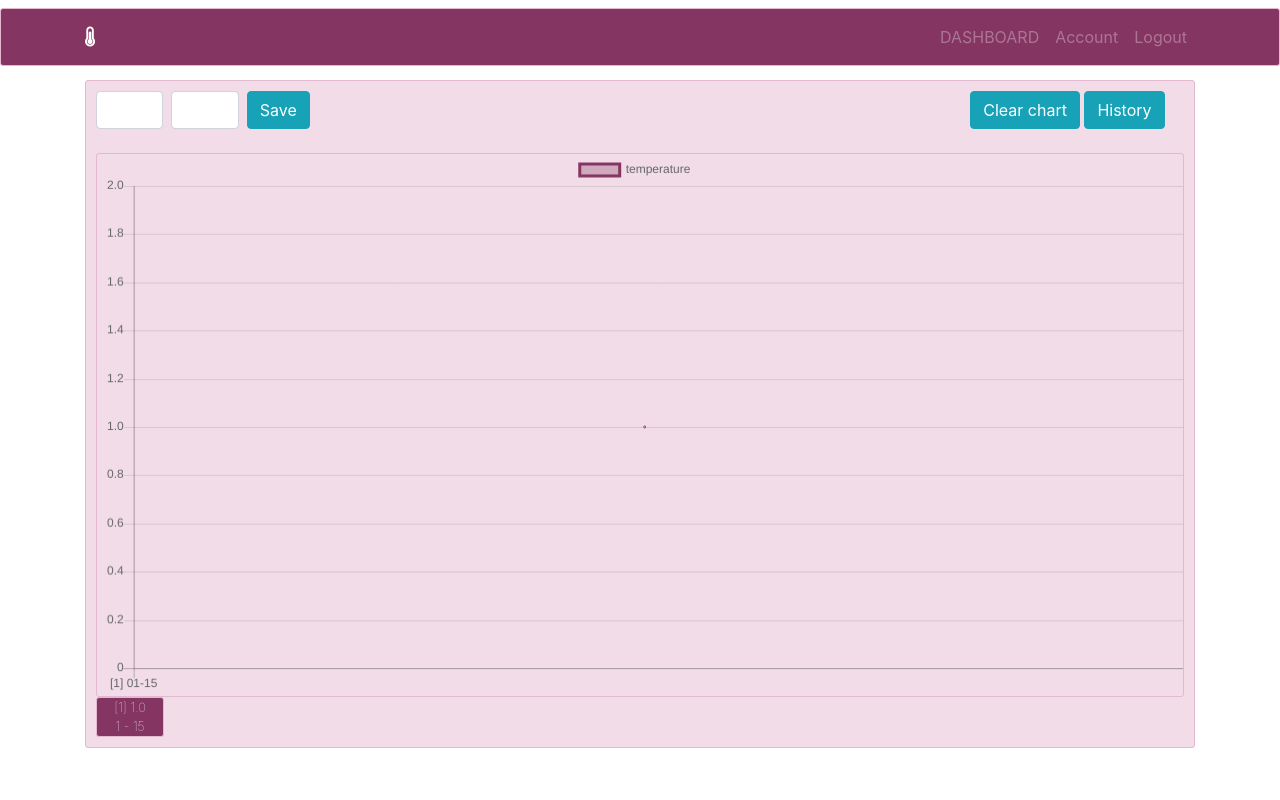
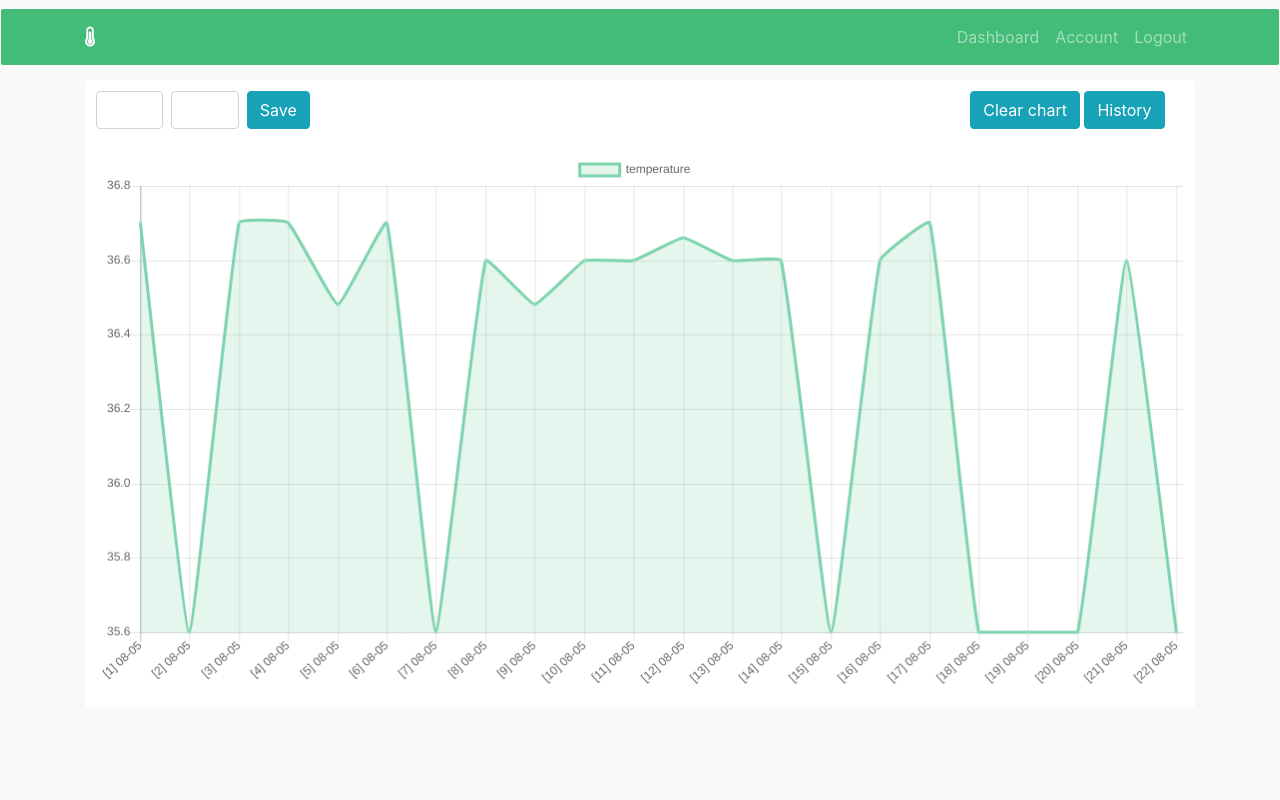
Before and after one commit to michal-siedlecki/tempapp, a Flask app: page /dashboard in a window 1280 px wide. Run offline with Flask 2, Linux system fonts and the light colour scheme; a user stored in the database is signed in; data comes from the database, SQL or seed files in the repository; tables that the repository leaves empty hold one stand-in row (values such as "Sample post"); some libraries are stand-ins or nearby versions.

Commit message:
rename old records fixed

```diff
--- a/tempapp/routes.py
+++ b/tempapp/routes.py
@@ -144,10 +144,13 @@
 @app.route("/archivise")
 def archivise():
 
-    temps = list(x.temp for x in Record.query.filter_by(author=current_user))
-    notes = list(x.notes for x in Record.query.filter_by(author=current_user))
-    passed = OldRecord(record=str(list(zip(temps, notes))), user_id=current_user.id)
-    db.session.add(passed)
+    temps = str(list(x.temp for x in Record.query.filter_by(author=current_user)))
+    notes = str(list(x.notes for x in Record.query.filter_by(author=current_user)))
+    date_list = list(x.date_posted for x in Record.query.filter_by(author=current_user))
+    date_begin = date_list[0]
+    date_end = date_list[-1]
+    old_record = OldRecord(temps=temps, notes=notes, date_begin=date_begin, date_end=date_end, author=current_user)
+    db.session.add(old_record)
     db.session.commit()
     db.session.query(Record).filter_by(author=current_user).delete()
     db.session.commit()
@@ -169,5 +172,5 @@
         record = OldRecord.query.filter_by(id=record_id).first()
         record.name = form.record_name.data
         db.session.commit()
-        flash(f'Record name updated {form.record_name.data}', 'success')
+        flash(f'Record name updated', 'success')
         return redirect(url_for('old_records'))
--- a/tempapp/static/main.css
+++ b/tempapp/static/main.css
@@ -1,5 +1,5 @@
 body {
-  background: #ffffff;
+  background: #F9F9F9;
   color: #000000;
   margin-top: 5rem;
 }
@@ -9,25 +9,24 @@
 }
 
 .bg-steel {
-  background-color: #853562;
+  background-color: #43BC78;
 }
 
 .site-header .navbar-nav .nav-link {
   color: #ffffff;
 }
 
-.site-header, .navbar-nav, .nav-link, .button:hover {
-  opacity: 0.8;
-}
+
 
 .content-section, .navbar, #myChart{
   border-radius: 3px;
   margin-top:0.5em;
-  border: 1px solid #e3b9d1;
+  border: 1px solid #ffffff;
+  max-height: 700px;
 }
 
 .content-section{
-  background-color: #f1dce8;
+  background-color: #ffffff;
   padding: 10px 10px;
 
 }
@@ -49,6 +48,7 @@
 
 .management-section{
   grid-column: 5/6;
+
 }
 
 
@@ -63,13 +63,14 @@
 
 
 .btn-group .button {
-  background-color: #853562;
-  border: 1px solid #e3b9d1;
-  color: white;
+
+  border: 1px solid #43BC78;
   border-radius: 3px;
   font-weight: 100;
   font-size: 0.8em;
   text-align:center;
+  text-decoration: none;
+  color: #000000;
 }
 
 .btn-group button:not(:last-child) {
@@ -80,34 +81,9 @@
   opacity:0.8;
 }
 
-<<<<<<< HEAD
-#myChart{
-     width: 800;
-     height: 200;
 
-}
 
 a p{
     font-weight: 400;
     font-size: 1em;
 }
-
-
-@media screen and (max-width: 700px) {
-=======
-@media screen and (max-width: 1000px) {
->>>>>>> 2d3d9d5afeed28ebac86c645e6bac6c49b7829ae
-    .btn-group {
-      display: grid;
-      grid-template-columns: repeat(6, 1fr);
-      grid-gap:0.1em;
-    }
-    .btn-group .button {
-      background-color: #853562;
-      border: 1px solid #e3b9d1;
-      color: white;
-      border-radius: 3px;
-      font-weight: 400;
-      font-size: 0.3em;
-    }
-}
--- a/tempapp/templates/dashboard.html
+++ b/tempapp/templates/dashboard.html
@@ -38,16 +38,7 @@
         </div>
     </form>
     <canvas id="myChart"></canvas>
-    <div>
-        <div class="btn-group">
-        {% for record in current_user.records %}
-            <a class="button" href="{{ url_for('record_update', record_id=record.id) }}">
-                [{{ record.id }}] {{ record.temp }}<br>
-                {{ record.date_posted.date().month }} - {{ record.date_posted.date().day }}
-            </a>
-        {% endfor %}
-    </div>
-    </div>
+
     <script>
               // Global parameters:
               Chart.defaults.global.responsive = true;
@@ -61,17 +52,17 @@
                     label: 'temperature',
                     fill: true,
                     lineTension: 0.1,
-                    backgroundColor: "rgba(133,53,98,0.3)",
-                    borderColor: "rgba(133,53,98,1)",
+                    backgroundColor: "rgba(124,211,172,0.2)",
+                    borderColor: "rgba(124,211,172,1)",
                     borderCapStyle: 'butt',
                     borderDash: [],
                     borderDashOffset: 0.0,
                     borderJoinStyle: 'miter',
-                    pointBorderColor: "rgba(133,53,98,1)",
+                    pointBorderColor: "rgba(124,211,172,1)",
                     pointBackgroundColor: "#fff",
                     pointBorderWidth: 1,
                     pointHoverRadius: 5,
-                    pointHoverBackgroundColor: "rgba(133,53,98,1)",
+                    pointHoverBackgroundColor: "rgba(124,211,172,1)",
                     pointHoverBorderColor: "rgba(220,220,220,1)",
                     pointHoverBorderWidth: 2,
                     pointRadius: 1,
--- a/tempapp/templates/layout.html
+++ b/tempapp/templates/layout.html
@@ -27,7 +27,7 @@
                   <div class="collapse navbar-collapse" id="navbarToggle">
                     <div class="navbar-nav ml-auto">
                         {% if current_user.is_authenticated %}
-                        <a class="nav-item nav-link" href="{{ url_for('dashboard') }}">DASHBOARD</a>
+                        <a class="nav-item nav-link" href="{{ url_for('dashboard') }}">Dashboard</a>
                         <a class="nav-item nav-link" href="{{ url_for('account') }}">Account</a>
                         <a class="nav-item nav-link" href="{{ url_for('logout') }}">Logout</a>
                         {% else %}
```
Also changed, not shown: tempapp/models.py (+8 -2 lines), tempapp/templates/old_records.html (+9 -3 lines), tempapp/site.db.
